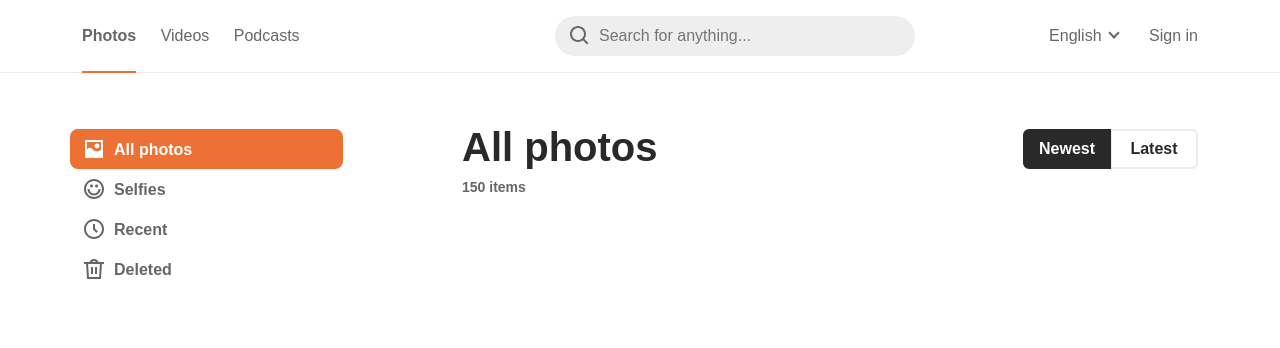
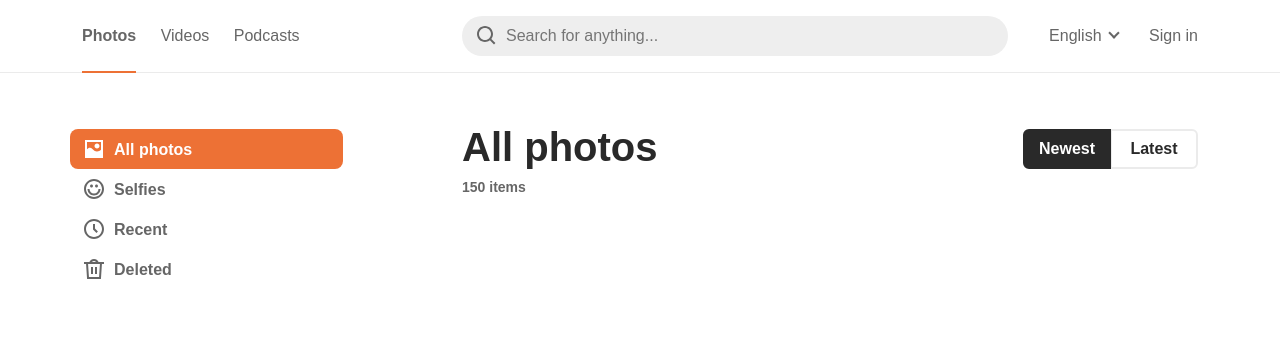
Before and after one commit to konstantin-roudstudio/djinni-test, a website built with Vite: page src/index.html in a window 1280 px wide. Built offline with nearby package versions, Linux system fonts and the light colour scheme; no server answers.

Commit message:
responsive fix

```diff
--- a/src/index.html
+++ b/src/index.html
@@ -22,14 +22,14 @@
               <span class="navbar-toggler-icon"></span>
             </button>
             <div class="collapse navbar-collapse" id="navbarTogglerDemo01">
-              <div class="col col-12 col-lg-5 col-xxl-4 ">
+              <div class="col col-12 col-lg-4">
                 <div class="header__menu">
                   <a href="#" class="active">Photos</a>
                   <a href="#">Videos</a>
                   <a href="#">Podcasts</a>
                 </div>
               </div>
-              <div class="col col-12 col-lg-4 col-xxl-6">
+              <div class="col col-12 col-lg-6">
                 <form role="search" class="header__search">
                   <i>
                     <svg width="100%" height="100%" viewBox="0 0 24 24" xmlns="http://www.w3.org/2000/svg">
@@ -39,7 +39,7 @@
                   </i>
                   <input type="text" placeholder="Search for anything...">
               </div>
-              <div class="col col-12 col-lg-3 col-xxl-2 header__user-menu">
+              <div class="col col-12 col-lg-2 col-xxl-2 header__user-menu">
                 <div class="dropdown header__lang">
                   <button class="btn btn-link dropdown-toggle" type="button" data-bs-toggle="dropdown"
                     aria-expanded="false">
--- a/src/scss/modules/header.scss
+++ b/src/scss/modules/header.scss
@@ -34,6 +34,7 @@
       @include media-breakpoint-down(lg) {
         text-align: center;
         margin-bottom: 30px;
+        padding-right: 44px;
       }
 
       @media (prefers-color-scheme: dark) {
@@ -42,7 +43,7 @@
       }
 
       &:focus {
-        outline-color: $theme-accent;
+        outline-color: $theme-accent !important;
       }
     }
 
@@ -78,7 +79,7 @@
       line-height: 30px;
       position: relative;
 
-      @include media-breakpoint-up(xl) {
+      @include media-breakpoint-up(lg) {
         margin-right: 20px;
       }
 
@@ -114,7 +115,7 @@
   }
 
   &__lang {
-    @include media-breakpoint-up(xl) {
+    @include media-breakpoint-up(lg) {
       margin-right: 18px;
     }
 
@@ -122,16 +123,17 @@
 
   &__user-menu {
     display: flex;
+    align-items: center;
 
-    @include media-breakpoint-up(xl) {
+    @include media-breakpoint-up(lg) {
       justify-content: flex-end;
-      align-items: center;
+
     }
 
     @include media-breakpoint-down(lg) {
       flex-direction: column;
       padding: 0 20px 40px;
-      align-items: center;
+
     }
   }
 
```
Also changed, not shown: dist/index.html, 2 other files.
